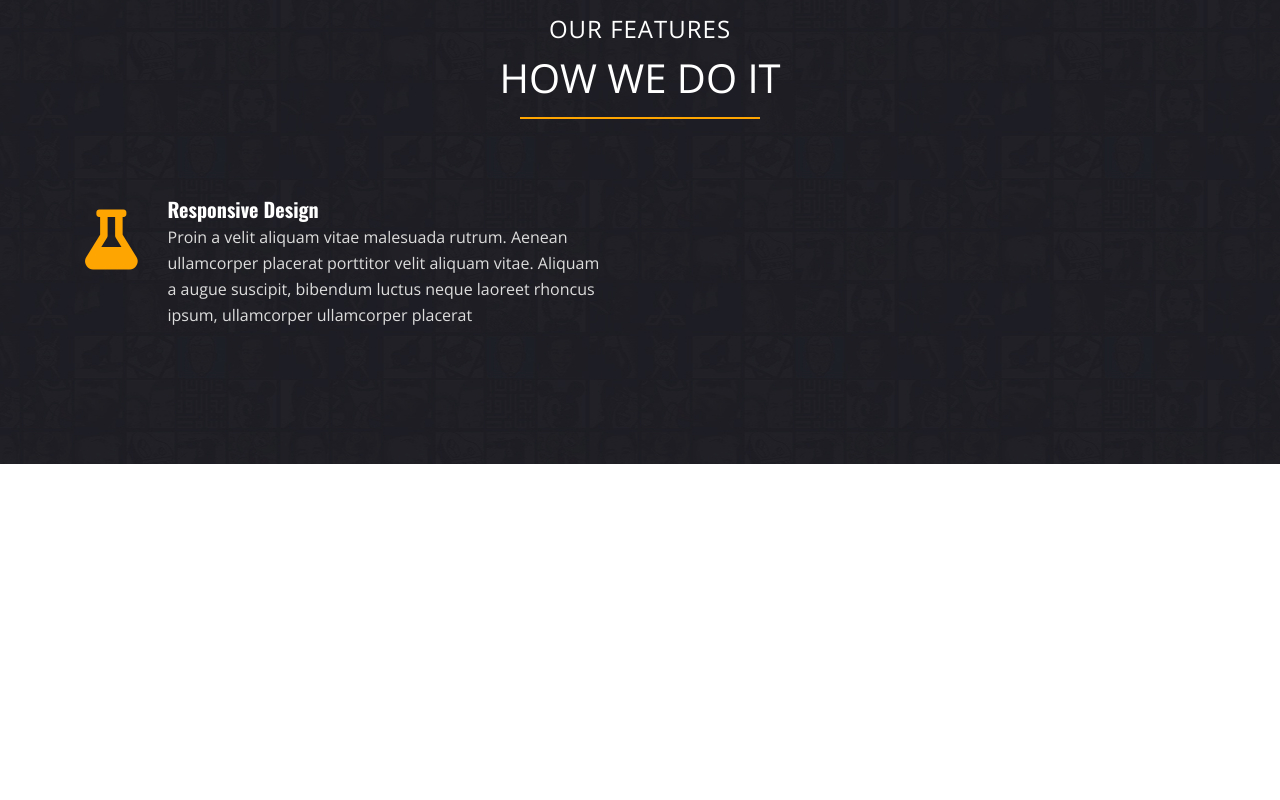
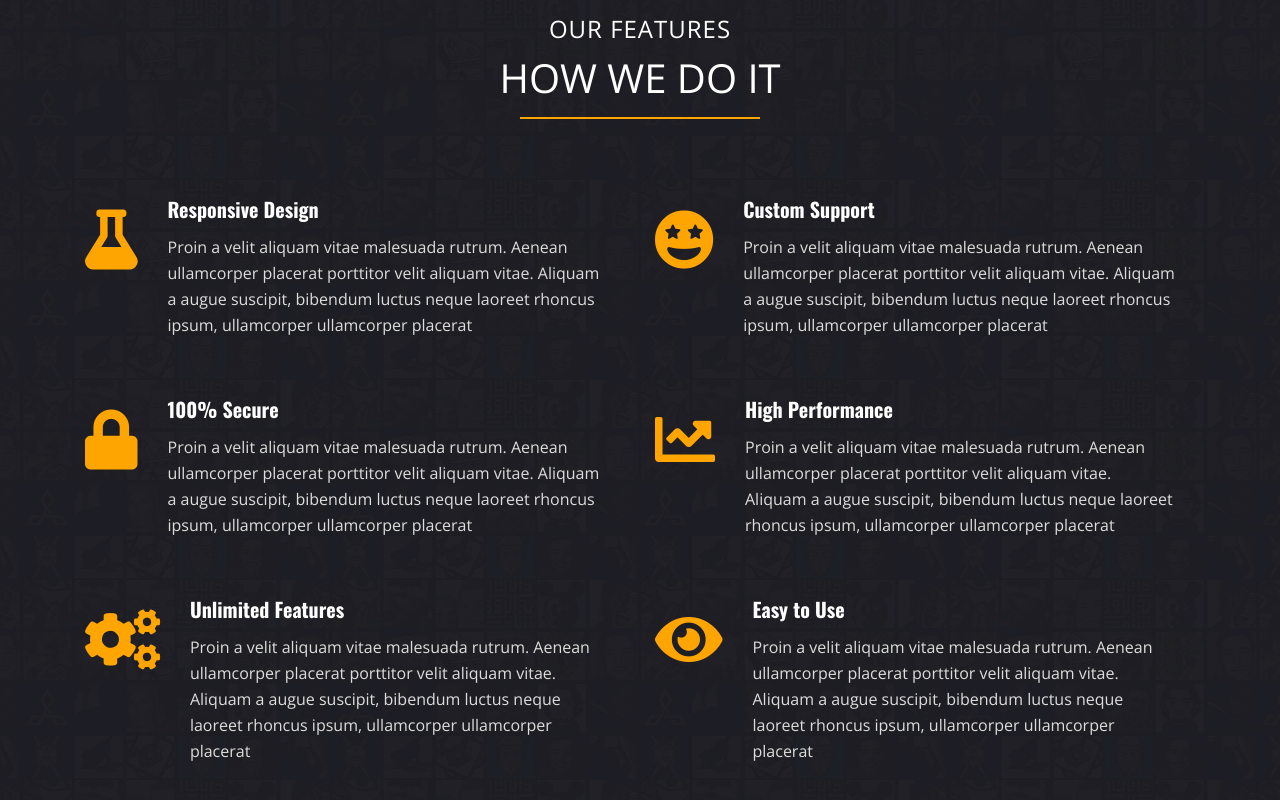
Before and after one commit to coatceatl/fIDEA, a website: page index.html in a window 1280 px wide. Shown: the part 3637-4437 px from the top of the page. Before the commit the page ends 4101 px from the top, so only its background shows below. Drawn offline with nearby package versions, Linux system fonts and the light colour scheme.

Commit message:
added content to features

```diff
--- a/index.html
+++ b/index.html
@@ -385,12 +385,72 @@
             <h2 class='section-subtitle white'>how we do it</h2>
           </div>
 
-          <div class='col-12 col-sm-6 features-box d-flex'>
+          <div class='col-12 col-md-6 features-box d-flex'>
             <div class='features-icon'>
               <i class='fa fa-flask'></i>
             </div>
             <div class='features-text'>
               <div class='feature-header'>Responsive Design</div>
+              <p>Proin a velit aliquam vitae malesuada rutrum. Aenean ullamcorper placerat porttitor
+              velit aliquam vitae. Aliquam a augue suscipit, bibendum luctus neque laoreet rhoncus
+              ipsum, ullamcorper ullamcorper placerat </p>
+            </div>
+          </div>
+
+          <div class='col-12 col-md-6 features-box d-flex'>
+            <div class='features-icon'>
+              <i class='fa fa-grin-stars'></i>
+            </div>
+            <div class='features-text'>
+              <div class='feature-header'>Custom Support</div>
+              <p>Proin a velit aliquam vitae malesuada rutrum. Aenean ullamcorper placerat porttitor
+              velit aliquam vitae. Aliquam a augue suscipit, bibendum luctus neque laoreet rhoncus
+              ipsum, ullamcorper ullamcorper placerat </p>
+            </div>
+          </div>
+
+          <div class='col-12 col-md-6 features-box d-flex'>
+            <div class='features-icon'>
+              <i class='fa fa-lock'></i>
+            </div>
+            <div class='features-text'>
+              <div class='feature-header'>100% Secure</div>
+              <p>Proin a velit aliquam vitae malesuada rutrum. Aenean ullamcorper placerat porttitor
+              velit aliquam vitae. Aliquam a augue suscipit, bibendum luctus neque laoreet rhoncus
+              ipsum, ullamcorper ullamcorper placerat </p>
+            </div>
+          </div>
+
+          <div class='col-12 col-md-6 features-box d-flex'>
+            <div class='features-icon'>
+              <i class='fa fa-chart-line'></i>
+            </div>
+            <div class='features-text'>
+              <div class='feature-header'>High Performance</div>
+              <p>Proin a velit aliquam vitae malesuada rutrum. Aenean ullamcorper placerat porttitor
+              velit aliquam vitae. Aliquam a augue suscipit, bibendum luctus neque laoreet rhoncus
+              ipsum, ullamcorper ullamcorper placerat </p>
+            </div>
+          </div>
+
+          <div class='col-12 col-md-6 features-box d-flex'>
+            <div class='features-icon'>
+              <i class='fa fa-cogs'></i>
+            </div>
+            <div class='features-text'>
+              <div class='feature-header'>Unlimited Features</div>
+              <p>Proin a velit aliquam vitae malesuada rutrum. Aenean ullamcorper placerat porttitor
+              velit aliquam vitae. Aliquam a augue suscipit, bibendum luctus neque laoreet rhoncus
+              ipsum, ullamcorper ullamcorper placerat </p>
+            </div>
+          </div>
+
+          <div class='col-12 col-md-6 features-box d-flex'>
+            <div class='features-icon'>
+              <i class='fa fa-eye'></i>
+            </div>
+            <div class='features-text'>
+              <div class='feature-header'>Easy to Use</div>
               <p>Proin a velit aliquam vitae malesuada rutrum. Aenean ullamcorper placerat porttitor
               velit aliquam vitae. Aliquam a augue suscipit, bibendum luctus neque laoreet rhoncus
               ipsum, ullamcorper ullamcorper placerat </p>
--- a/src/scss/_features.scss
+++ b/src/scss/_features.scss
@@ -28,4 +28,5 @@
   font-size: 20px;
   font-weight: 400;
   font-family: 'Oswald', sans-serif;
+  margin-bottom: 10px;
 }
```
Also changed, not shown: dist/main.css.
